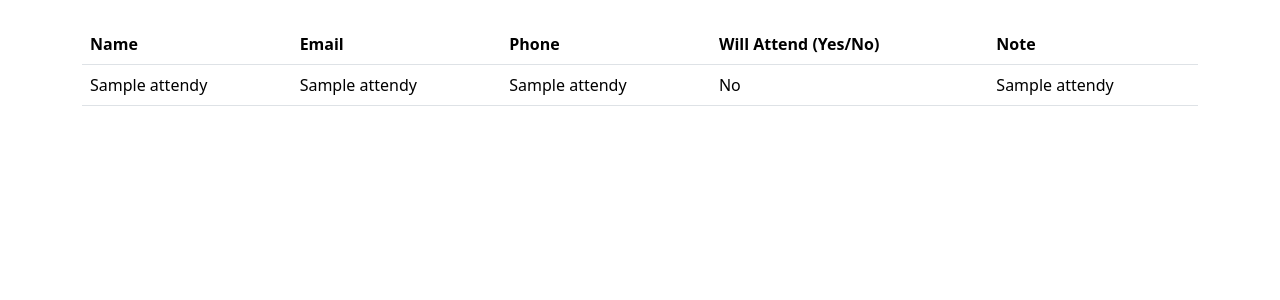
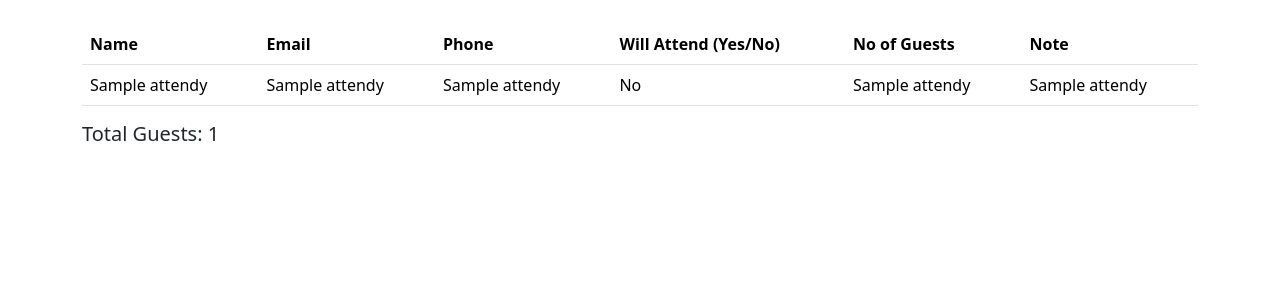
Before and after one commit to ItsAdi22/wedding-web, a Flask app: template templates/entries.html in a window 1280 px wide. Shown: the part 56-356 px from the top of the page. Run offline with Flask 3, Linux system fonts and the light colour scheme; the template is opened without the code that fills it: most values are stand-ins (such as "Sample title", 1, 10 or a date in 2020); some libraries are stand-ins or nearby versions.

Commit message:
added guests field in rsvp, displays total guests

```diff
--- a/app.py
+++ b/app.py
@@ -53,7 +53,7 @@ def createtables():
         cursor = mysql.connection.cursor()
         cursor.execute("CREATE TABLE IF NOT EXISTS users ( id INTEGER PRIMARY KEY AUTO_INCREMENT, wedding_id INTEGER, name VARCHAR(255) NOT NULL, email VARCHAR(255) NOT NULL, password VARCHAR(255) NOT NULL );")
         cursor.execute("CREATE TABLE IF NOT EXISTS wedding_details ( id INT AUTO_INCREMENT PRIMARY KEY, theme VARCHAR(255) NOT NULL, grooms_name VARCHAR(255) NOT NULL, brides_name VARCHAR(255) NOT NULL, wedding_date DATE NOT NULL, wedding_location TEXT NOT NULL, city_name VARCHAR(255) NOT NULL, location_url VARCHAR(255) NOT NULL, email VARCHAR(255) NOT NULL );")
-        cursor.execute("CREATE TABLE IF NOT EXISTS reservation ( id INT AUTO_INCREMENT PRIMARY KEY, wedding_id INT, name VARCHAR(255) NOT NULL, email VARCHAR(255) NOT NULL, phone VARCHAR(20) NOT NULL, will_attend BOOLEAN, note TEXT );")
+        cursor.execute("CREATE TABLE IF NOT EXISTS reservation ( id INT AUTO_INCREMENT PRIMARY KEY, wedding_id INT, name VARCHAR(255) NOT NULL, email VARCHAR(255) NOT NULL, phone VARCHAR(20) NOT NULL, will_attend BOOLEAN, guests VARCHAR(20) NOT NULL, note TEXT );")
 
     except Exception as e:
         print(f"ERROR OCCURRED: {e}")
@@ -370,6 +370,7 @@ def reservation():
         email = request.form.get("email")
         phone = request.form.get("phone")
         will_attend = request.form.get("will_attend")
+        guests = request.form.get("guests")
         note = request.form.get("note")
 
         try:
@@ -382,7 +383,7 @@ def reservation():
 
 
         else:
-            cursor.execute("INSERT INTO reservation (wedding_id, name, email, phone, will_attend, note) VALUES (%s, %s, %s, %s, %s, %s);", (wedding_id, name, email, phone, will_attend, note))
+            cursor.execute("INSERT INTO reservation (wedding_id, name, email, phone, will_attend, guests,note) VALUES (%s,%s, %s, %s, %s, %s, %s);", (wedding_id, name, email, phone, will_attend, guests, note))
             mysql.connection.commit()
             cursor.close()
             flash("Data Submitted :)")
@@ -409,12 +410,16 @@ def entries():
             cursor.execute(sql,value)
             wedding_id = cursor.fetchone()
 
-            sql = "SELECT name, email, phone, will_attend, note FROM reservation WHERE wedding_id = %s;"
+            sql = "SELECT name, email, phone, will_attend, guests, note FROM reservation WHERE wedding_id = %s;"
             value=(wedding_id,)
             cursor.execute(sql,value)
             attendies = cursor.fetchall()
-            print(attendies)
-        return render_template('entries.html',attendies=attendies)
+
+            sql = 'SELECT sum(guests) FROM reservation WHERE wedding_id = %s;'
+            value=(wedding_id,)
+            cursor.execute(sql,value)
+            total_guests = cursor.fetchone()
+        return render_template('entries.html',attendies=attendies,total_guests=total_guests)
 
 if __name__ == '__main__':
     app.run(host=os.getenv('DOMAIN'),port=80,debug=True)
--- a/forms.py
+++ b/forms.py
@@ -33,6 +33,7 @@ class ReservationForm(FlaskForm):
     email = EmailField('Your Email', validators=[DataRequired(), Email(), Length(max=255)])
     phone = IntegerField('Your Phone No.', validators=[DataRequired(), Length(max=10)])  # Assuming phone number is a string
     will_attend = RadioField('Will you attend?', choices=[('1', 'Yes, I will be there'), ('0', "Sorry, can't come")], default='1')
+    guests = SelectField('No. of Guests', choices=[('1', '1 Guest'), ('2', '2 Guest'), ('3', '3 Guest'), ('4', '4 Guest'),('5', '5 Guest')], validators=[DataRequired()])
     note = TextAreaField('Note', validators=[Length(max=500)])  # Adjust the max length as needed
     submit = SubmitField('Send RSVP')
 
--- a/templates/dashboard.html
+++ b/templates/dashboard.html
@@ -21,7 +21,7 @@
 
 {% block details %}
 <h6>YOUR WEDDING ID: {{wedding_id[0]}}</h6>
-<h6>YOUR WEBSITE URL: http://{{domain}}/{{userid}}</h6>
+<h6>YOUR WEBSITE URL: <a href="http://{{domain}}/{{userid}}" target="_blank"> Click Here</a></h6>
 
 <div class="container mt-5 form-container">
     <form method="POST" action="{{ url_for('create') }}" class="form">
@@ -95,7 +95,7 @@
 
     <form method="POST" action="{{url_for('create')}}" enctype="multipart/form-data" class="form">
         {{ form2.hidden_tag() }}
-        <h2 class="text-center mb-4">Wedding Details</h2>
+        <h2 class="text-center mb-4">Image Section</h2>
         <div class="mb-3">
             {{ form2.groom.label(class="form-label") }}
             {{ form2.groom(class="form-control", accept="image/*", required=true) }}
--- a/templates/entries.html
+++ b/templates/entries.html
@@ -9,11 +9,12 @@
           <th scope="col">Email</th>
           <th scope="col">Phone</th>
           <th scope="col">Will Attend (Yes/No)</th>
+          <th scope="col">No of Guests</th>
           <th scope="col">Note</th>
         </tr>
       </thead>
       <tbody>
-        {% for i,j,k,l,m in attendies %}
+        {% for i,j,k,l,m,n in attendies %}
         <tr>
           <td>{{i}}</td>
           <td>{{j}}</td>
@@ -24,9 +25,11 @@
           <td>No</td>
           {% endif %}
           <td>{{m}}</td>
+          <td>{{n}}</td>
         </tr>
         {% endfor %}
       </tbody>
     </table>
+    <h5>Total Guests: {{total_guests[0]}}</h5>
   </div>
 {% endblock entries %}
--- a/templates/template1/index.html
+++ b/templates/template1/index.html
@@ -267,6 +267,10 @@
                     <label for="{{ form.will_attend.id }}"> Will you attend?</label>
                       {{ form.will_attend(value="1") }}
                 </div>
+                <div class="form-group">
+                  {{ form.guests.label(class="form-label") }}
+                  {{ form.guests(class="form-control") }}
+                </div>
 
                 <div class="form-group">
                     <label for="{{ form.note.id }}">Note</label>
```
